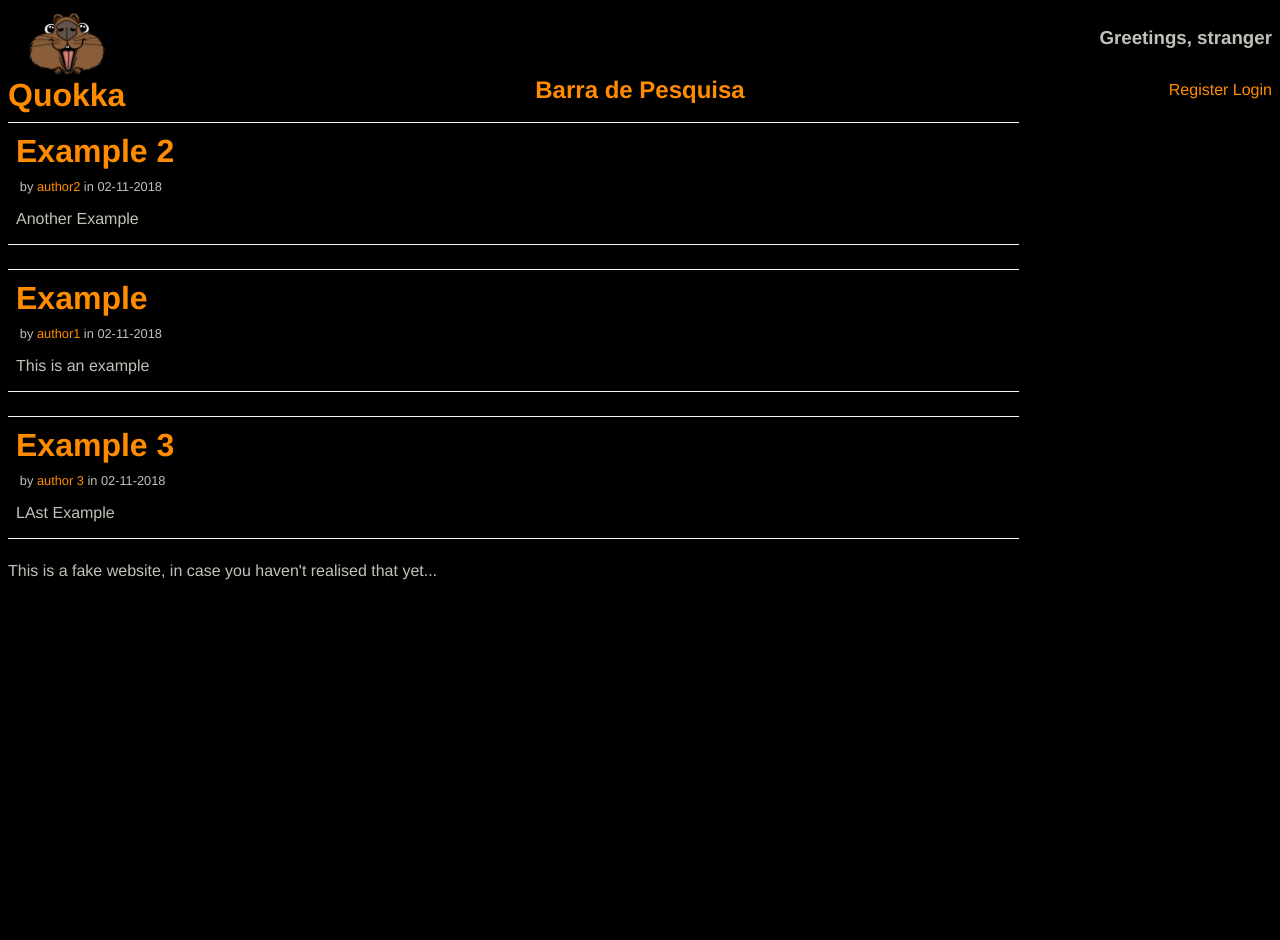
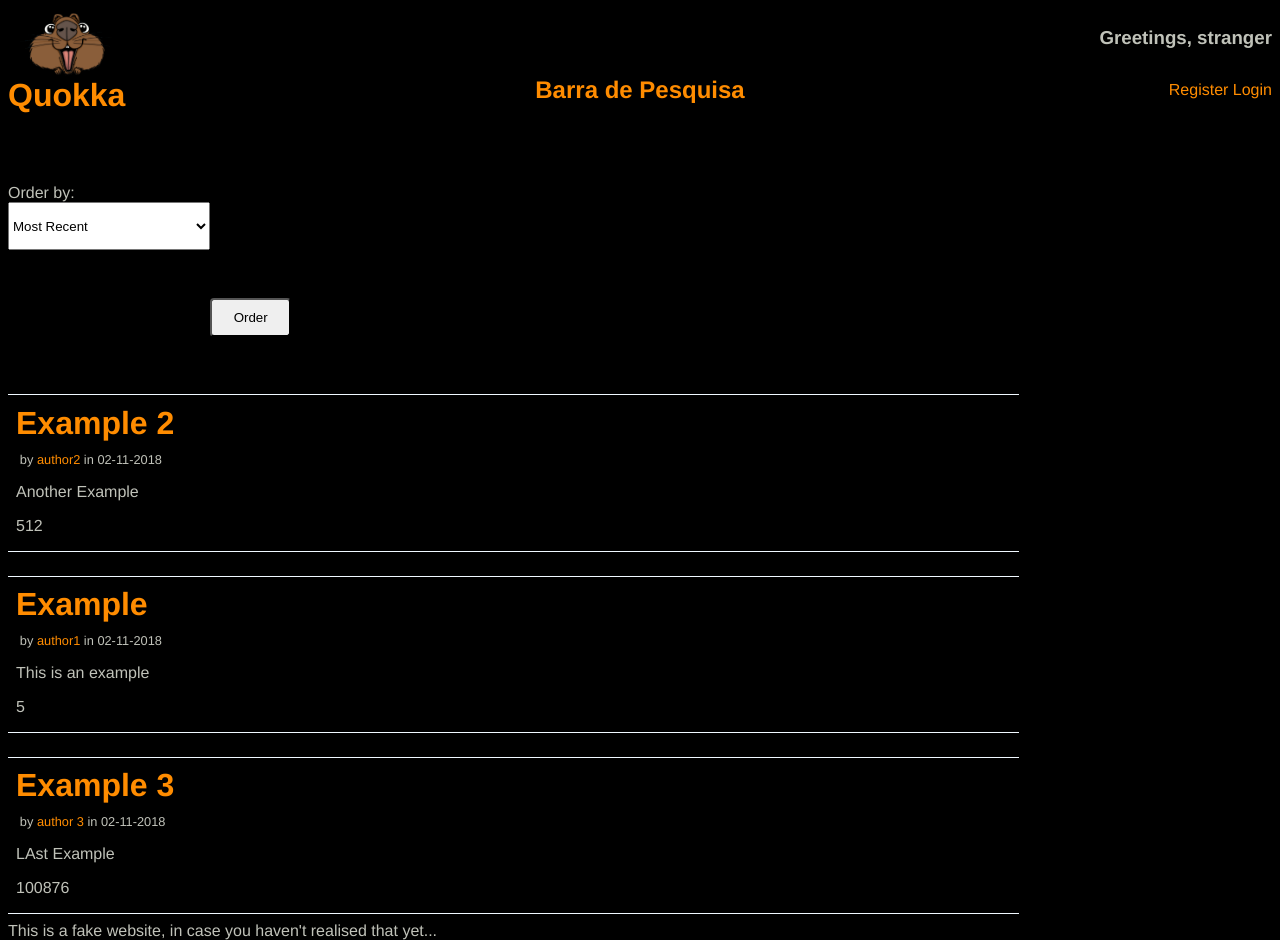
Before and after one commit to DiogoASTeixeira/LTW-Project, a PHP site: page /post/list_posts.php in a window 1280 px wide. Before the commit the page ends 580 px from the top, so only its background shows below. Run offline with PHP 8.4, Linux system fonts and the light colour scheme; data comes from the database, SQL or seed files in the repository.

Commit message:
List posts can be retrieved by date or upvotes

```diff
--- a/actions/action_create_post.php
+++ b/actions/action_create_post.php
@@ -23,11 +23,12 @@ $params = [':author' => $username, ':date' => $epoch, ':title' => $title, ':text
 try {
     if ($stmt = $db->prepare($sql)) {
         $stmt->execute($params);
-        header("Location: ../index/index.php");
     } else {
         $db->errorInfo();
     }
 }catch(Exception $e) {
     $_SESSION['msg'] = array('type' => 'error', 'message' => 'An error occured while creating the post.');
 }
+header("Location: ../index/index.php");
+
 ?>
--- a/database/posts.php
+++ b/database/posts.php
@@ -1,9 +1,20 @@
 <?php
 include_once('../includes/db_connection.php');
-function getAllPosts()
+function getAllPosts($order)
 {
     global $db;
-    $stmt = $db->prepare('SELECT * FROM posts ORDER BY date DESC');
+
+    switch($order){
+        case 'date':
+            $order = 'date';
+            break;
+        case 'votes':
+        default:
+            $order = 'upvotes';
+    }
+
+    $string = 'SELECT * FROM posts ORDER BY '. $order .' DESC';
+    $stmt = $db->prepare($string);
     $stmt->execute();
     return $stmt->fetchAll();
 }
--- a/database/reddit.sql
+++ b/database/reddit.sql
@@ -32,8 +32,8 @@ CREATE TABLE comments
 INSERT INTO users VALUES ('admin', '$2y$08$jWmJk/bzd5.eKjf.FaaSMelULahxV3tpGhMGscNKtaq812G7znmm2');
 
 INSERT INTO posts VALUES (1, 1541156269, "Example", "This is an example", 5, "author1");
-INSERT INTO posts VALUES (2, 1541156987, "Example 2", "Another Example", 5, "author2");
-INSERT INTO posts VALUES (3, 1541156123, "Example 3", "LAst Example", 5, "author 3");
+INSERT INTO posts VALUES (2, 1541156987, "Example 2", "Another Example", 512, "author2");
+INSERT INTO posts VALUES (3, 1541156123, "Example 3", "LAst Example", 100876, "author 3");
 
 INSERT INTO comments VALUES(1, 1541156300, "Cool Post", 3, "admin", 1);
 INSERT INTO comments VALUES(2, 1541156300, "Thank you OP, very cool", 100, "dabKing", 1);
--- a/post/list_posts.php
+++ b/post/list_posts.php
@@ -2,12 +2,16 @@
 include_once('../includes/session.php');
 include_once('../templates/common/header.php');
 include_once('../database/posts.php');
-$posts = getAllPosts();
+
+if( isset($_GET['order']) )
+    $posts = getAllPosts($_GET['order']);
+else
+    $posts = getAllPosts('date');
 ?>
 
 <section id="list_posts">
-
     <?php
+    include('../templates/posts/order_items.php');
     foreach ($posts as $post) {
         include('../templates/posts/post_in_list.php');
     }
--- /dev/null
+++ b/templates/posts/order_items.php
@@ -0,0 +1,10 @@
+<div id="list_order">
+    Order by:
+    <form action="" method="get">
+        <select name="order">
+            <option value="date" selected="selected">Most Recent</option>
+            <option value="votes">Most Popular</option>
+        </select>
+        <input type="submit" value="Order">
+    </form>
+</div>
--- a/templates/posts/post_in_list.php
+++ b/templates/posts/post_in_list.php
@@ -3,4 +3,5 @@
     <p id="author">by <a href="../profile/profile.php?username=<?=$post['username']?>"><?=$post['username']?></a>
         in <?=date("d-m-Y", $post['date'])?></p>
     <p id="textbody"><?= $post['textbody']?></p>
+    <p id="upvotes"><?= $post['upvotes']?></p>
 </section>
```
Also changed, not shown: database/reddit.db.
